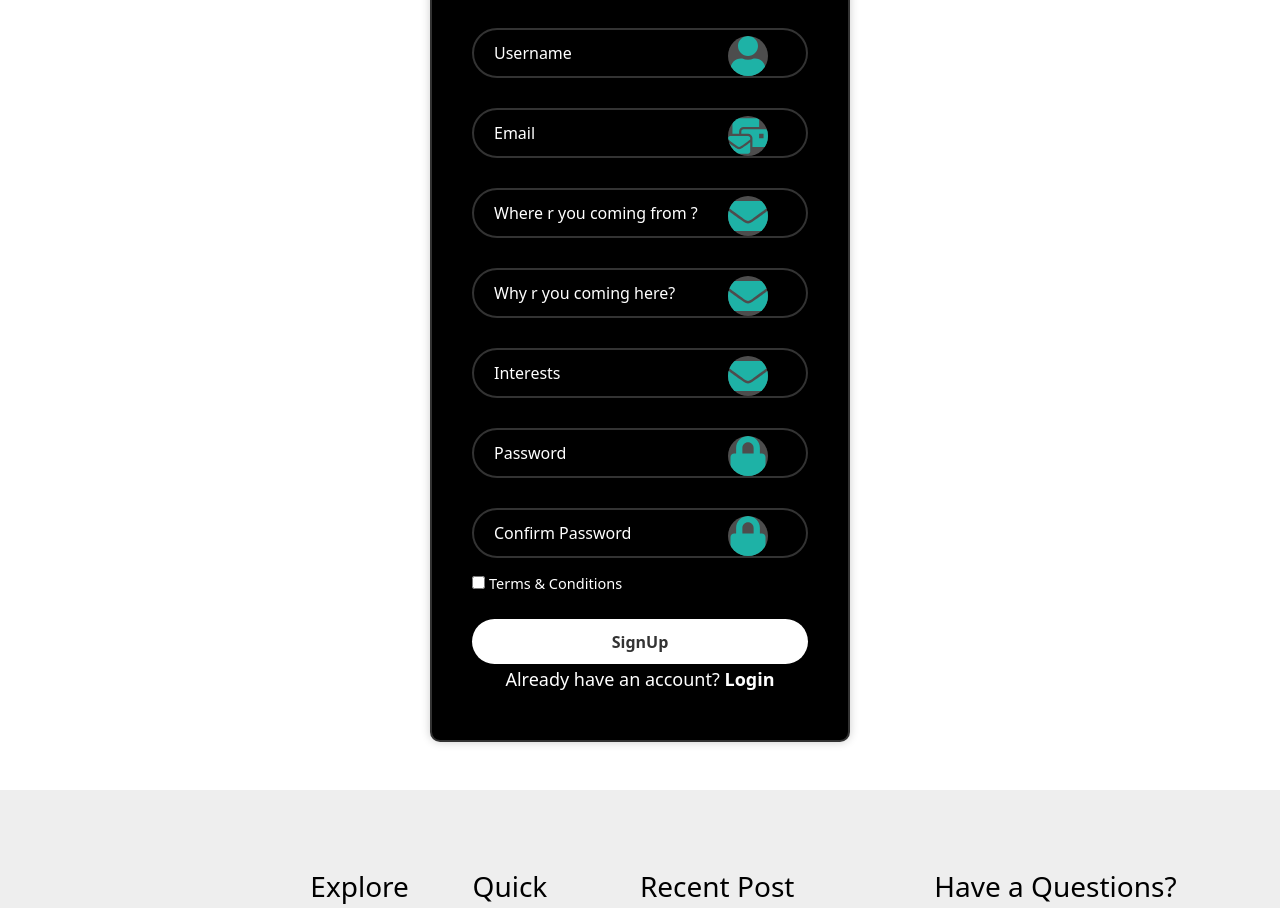
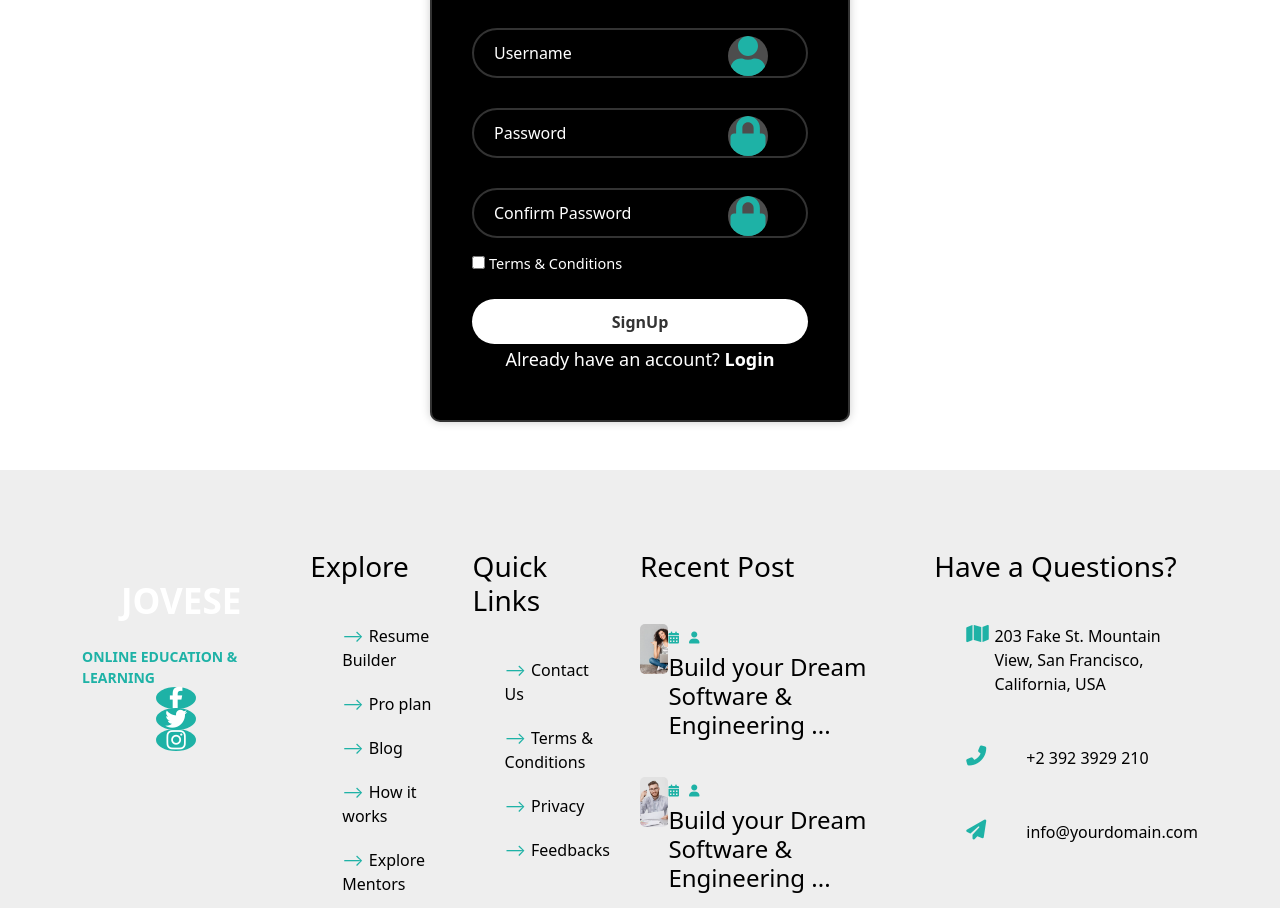
Before and after one commit to Ayushkumar242004/JOVESE, a React (Create React App) app in the folder frontend/: page /SignUp in a window 1280 px wide. Shown: the part 814-1722 px from the top of the page. Built offline with nearby package versions, Linux system fonts and the light colour scheme.

Commit message:
updated signup for students

```diff
--- a/frontend/src/components/SignUp/SignUp.jsx
+++ b/frontend/src/components/SignUp/SignUp.jsx
@@ -22,27 +22,8 @@ const SignUp = () => {
             <input autocomplete="false" placeholder='Username' name="hidden" type="text"></input>
             <FaUser className='icon' />
         </div>
-        <div className="input-box">
-            {/* <input autocomplete="false" type="password" placeholder='Confirm Password'  required /> */}
-            <input autocomplete="false" placeholder='Email' name="hidden" type="text"></input>
-            <FaMailBulk className='icon' />
-        </div>
-        {/* <div className="input-box">
-            <input type="number" placeholder='Phone number' required />
-            <FaPhone  className='icon' />
-        </div> */}
-        <div className="input-box">
-            <input type="text" placeholder='Where r you coming from ?' required />
-            <FaEnvelope className='icon' />
-        </div>
-        <div className="input-box">
-            <input type="text" placeholder='Why r you coming here?' required />
-            <FaEnvelope className='icon' />
-        </div>
-        <div className="input-box">
-            <input type="text" placeholder='Interests' required />
-            <FaEnvelope className='icon' />
-        </div>
+
+
          <div className="input-box">
             {/* <input autocomplete="false" type="password" placeholder='Confirm Password'  required /> */}
             <input autocomplete="false" placeholder='Password' name="hidden" type="text"></input>
```
